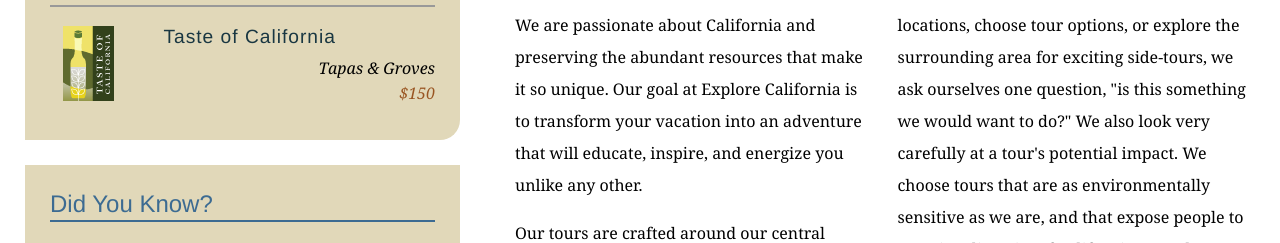
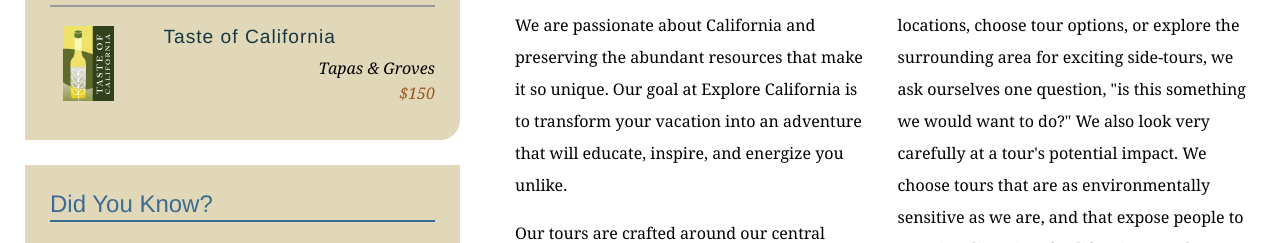
Before and after one commit to LazyOverLord/Learning_Git, a plain HTML site: page mission.html in a window 1280 px wide. Shown: the part 691-934 px from the top of the page. Drawn offline with Linux system fonts and the light colour scheme.

Commit message:
Made text edits to mission.html

```diff
--- a/mission.html
+++ b/mission.html
@@ -62,7 +62,7 @@
           <h1>Who we are</h1>
           <img src="assets/images/mission_look.jpg" alt="Looking out at the Pacific" class="articleImage" />
           <div class="multiCol">
-            <p>We are passionate about California and preserving the abundant resources that make it so unique. Our goal at Explore California is to transform your vacation into an adventure that will educate, inspire, and energize you unlike any other.</p>
+            <p>We are passionate about California and preserving the abundant resources that make it so unique. Our goal at Explore California is to transform your vacation into an adventure that will educate, inspire, and energize you unlike.</p>
             <p>Our tours are crafted around our central mission, and are designed to engage you in a unique and fulfilling way. All our tours are sensitive to the environment, and will provide you will an opportunity to explore California in your own way.</p>
             <p>We've been asked before how we choose our tours. It's simple really, we approach our tours as the enthusiasts we are! When we scout for locations, choose tour options, or explore the surrounding area for exciting side-tours, we ask ourselves one question, &quot;is this something we would want to do?&quot; We also look very carefully at a tour's potential impact. We choose tours that are as environmentally sensitive as we are, and that expose people to amazing diversity of California's people, places, and wildlife!</p>
             <p>We've also worked very hard to make Explore California more than just a tour company. <a href="explorers/join.html">Join our community</a> and become part of the conversation. Recommend tours, blog about your journeys, and share pictures and video with other tour members.</p>
```
